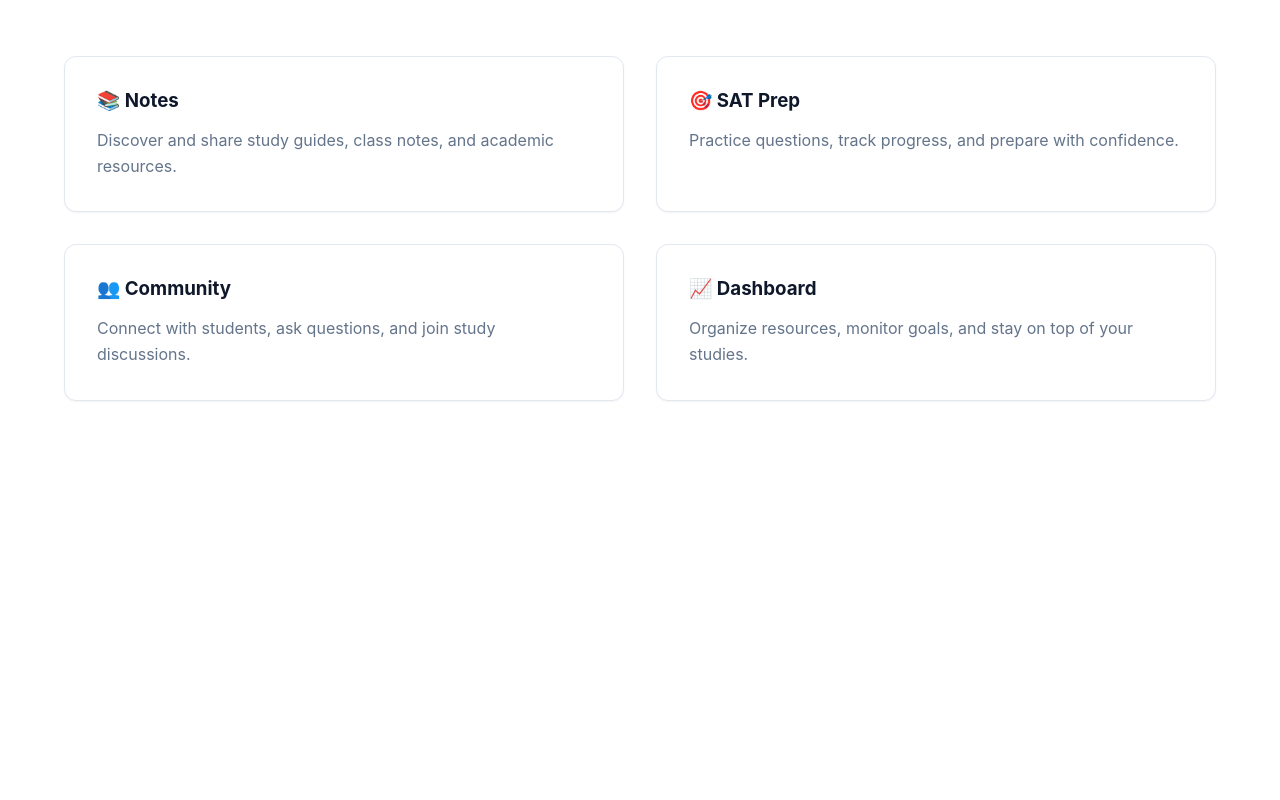
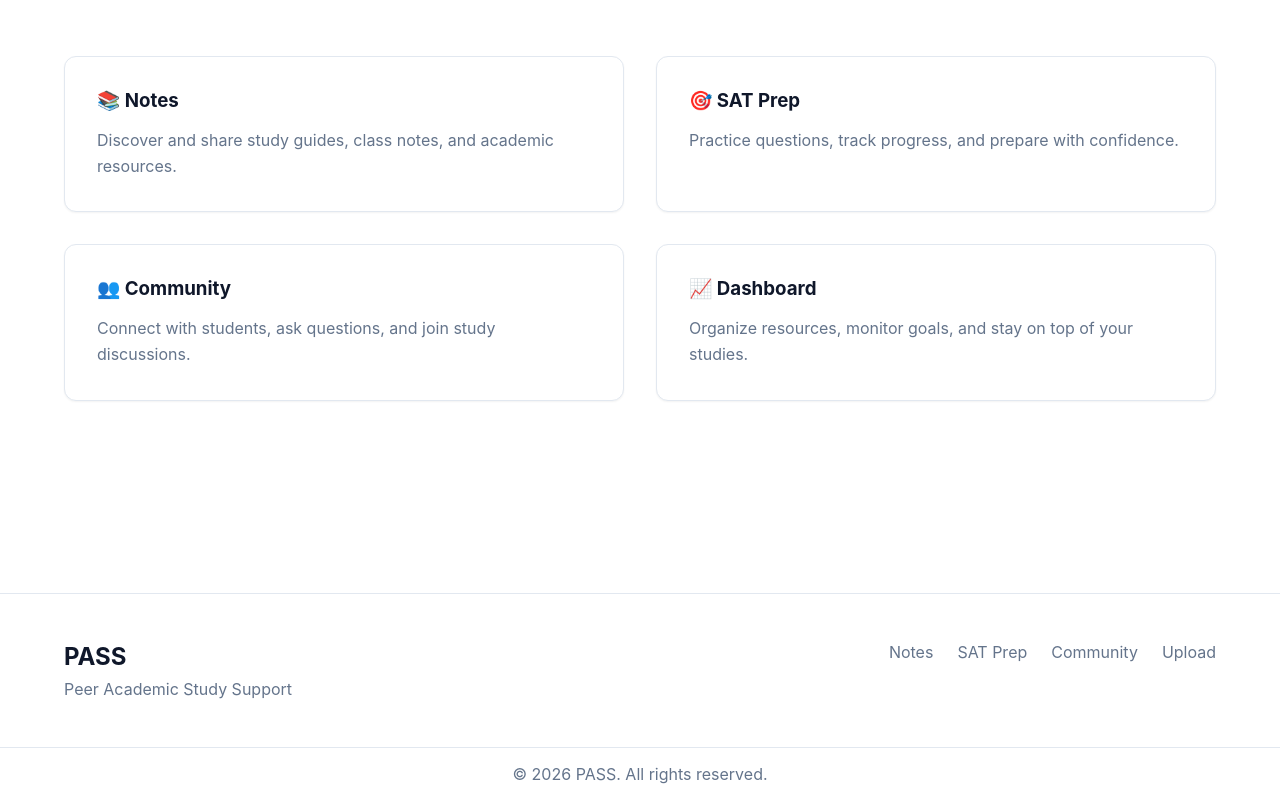
Before and after one commit to thisisemily73/peer-academic-study-support, a React (Vite) app: page / in a window 1280 px wide. Shown: the part 956-1756 px from the top of the page. Before the commit the page ends 1453 px from the top, so only its background shows below. Built offline with nearby package versions, Linux system fonts and the light colour scheme.

Commit message:
Created footer and added it to layout

```diff
--- /dev/null
+++ b/src/components/Footer/Footer.css
@@ -0,0 +1,55 @@
+footer {
+  margin-top: 6rem;
+
+  border-top: 1px solid var(--border);
+
+  background: white;
+}
+
+.footer-container {
+  width: min(90%, var(--max-width));
+
+  margin: 0 auto;
+
+  padding: 3rem 0;
+
+  display: flex;
+
+  justify-content: space-between;
+
+  gap: 2rem;
+
+  flex-wrap: wrap;
+}
+
+.footer-brand p {
+  color: var(--text-light);
+
+  margin-top: 0.5rem;
+}
+
+.footer-links {
+  display: flex;
+
+  gap: 1.5rem;
+
+  flex-wrap: wrap;
+}
+
+.footer-links a {
+  color: var(--text-light);
+}
+
+.footer-links a:hover {
+  color: var(--text);
+}
+
+.footer-bottom {
+  border-top: 1px solid var(--border);
+
+  text-align: center;
+
+  padding: 1rem;
+
+  color: var(--text-light);
+}
--- /dev/null
+++ b/src/components/Footer/Footer.jsx
@@ -0,0 +1,28 @@
+import "./Footer.css";
+import { Link } from "react-router-dom";
+
+export default function Footer() {
+  return (
+    <footer>
+      <div className="footer-container">
+        <div className="footer-brand">
+          <h2>PASS</h2>
+          <p>
+            Peer Academic Study Support
+          </p>
+        </div>
+
+        <div className="footer-links">
+          <Link to="/notes">Notes</Link>
+          <Link to="/sat-prep">SAT Prep</Link>
+          <Link to="/community">Community</Link>
+          <Link to="/upload">Upload</Link>
+        </div>
+      </div>
+
+      <div className="footer-bottom">
+        © 2026 PASS. All rights reserved.
+      </div>
+    </footer>
+  );
+}
--- a/src/components/Layout/Layout.jsx
+++ b/src/components/Layout/Layout.jsx
@@ -1,10 +1,12 @@
 import Navbar from "../Navbar/Navbar";
+import Footer from "../Footer/Footer";
 
 export default function Layout({ children }) {
   return (
     <>
       <Navbar />
       {children}
+      <Footer />
     </>
   );
 }
```
